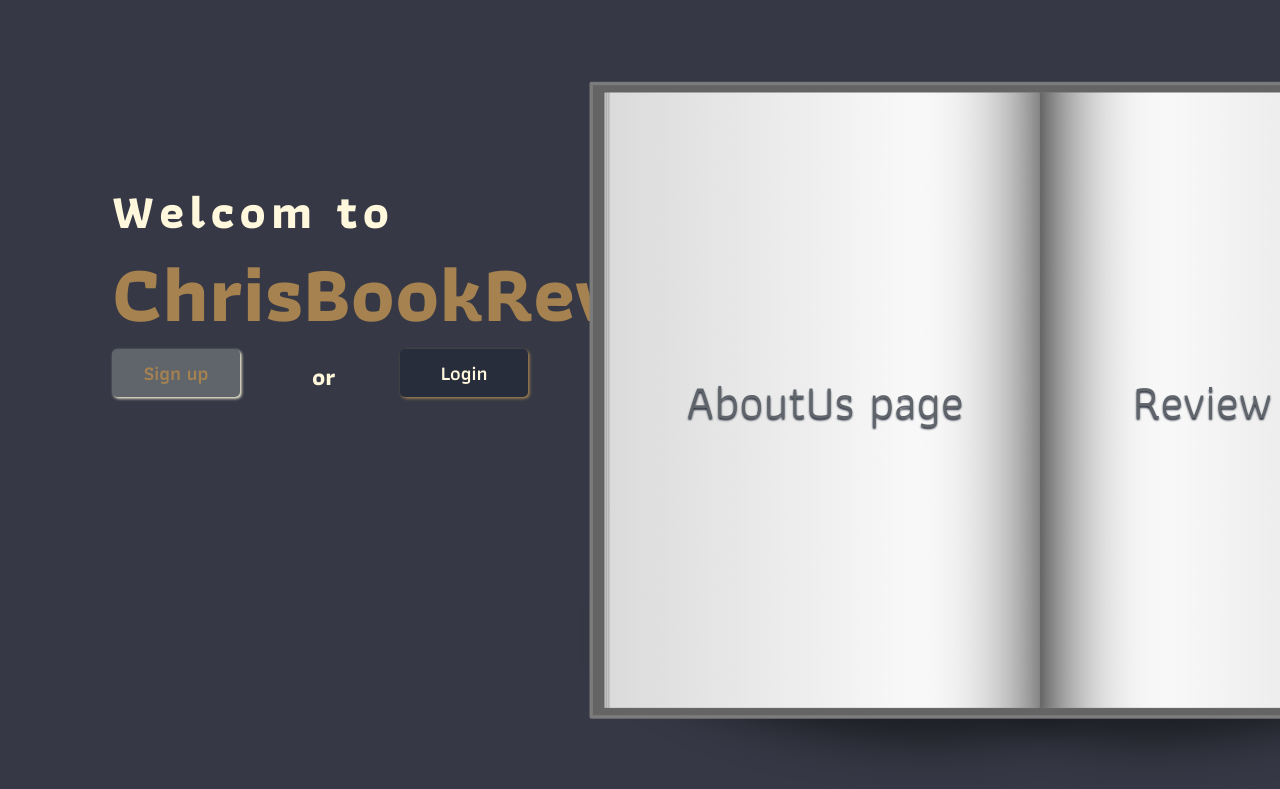
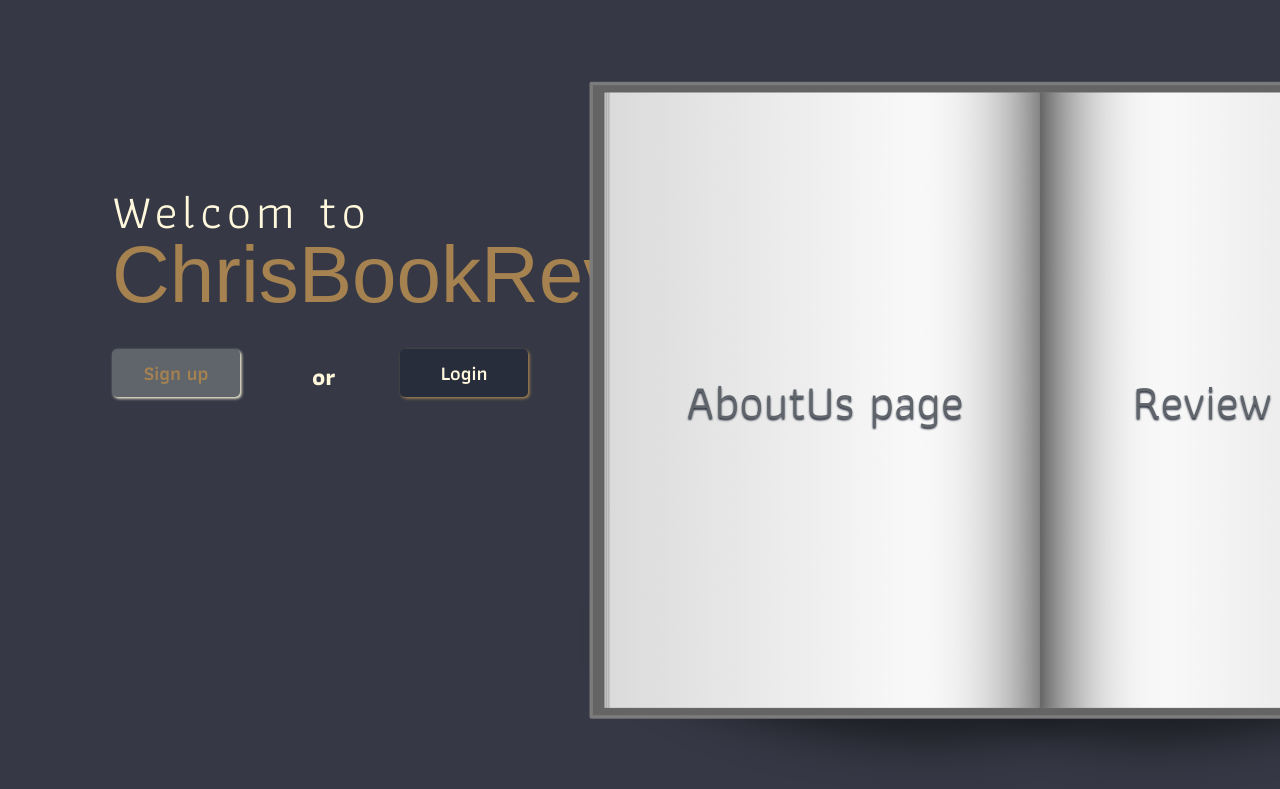
Before and after one commit to proiecte/christianBooksReviews, a website: page src/homepage.html in a window 1280 px wide. Shown: the part 99-888 px from the top of the page. Drawn offline with Linux system fonts and the light colour scheme.

Commit message:
The change is done

```diff
--- a/src/homepage.css
+++ b/src/homepage.css
@@ -130,6 +130,7 @@ h2 {
     top: -3rem;
     left: 5rem;
     font-size: 3rem;
+    font-weight: 400;
     color: var(--cl-one);
     letter-spacing: 5px;
 }
@@ -139,7 +140,8 @@ h2 {
     top: .5rem;
     left: 5rem;
     font-size: 5rem;
-    font-weight: 700;
+    font-weight: 400;
+    font-family: 'Josefin Sans', sans-serif;
     color: var(--cl-tow);
 }
 
```
